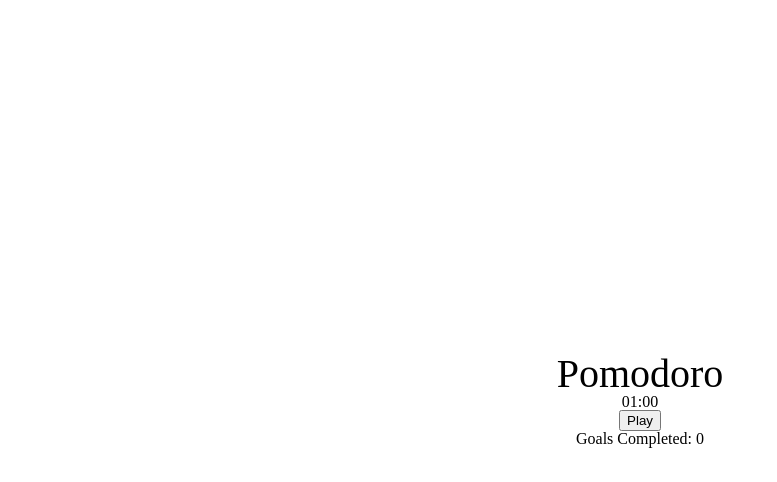
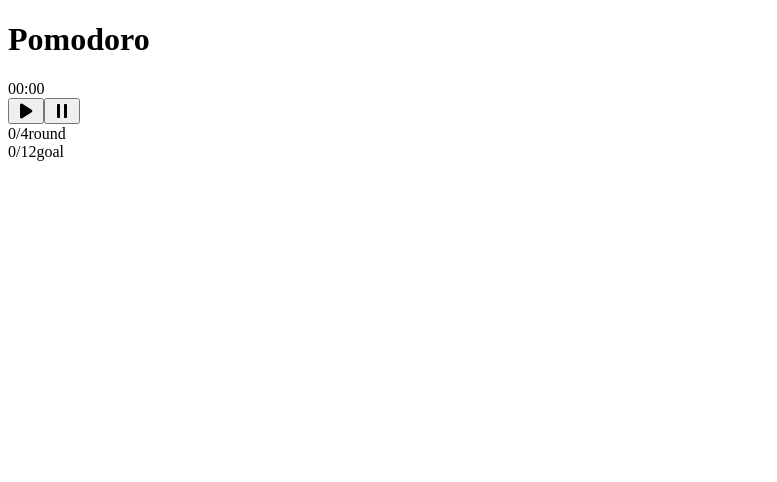
Before and after one commit to shionpark/pomodoro, a React (Vite) app: page / in a window 1280 px wide. Shown: the top 482 px of the page, without its empty margins (0-777 px from the left). Built offline with nearby package versions, Linux system fonts and the light colour scheme.

Commit message:
chore: Restart

```diff
--- a/src/App.tsx
+++ b/src/App.tsx
@@ -1,32 +1,52 @@
 import React from 'react';
-import { styled, ThemeProvider } from 'styled-components';
-
-import { Globalstyles } from '@/styles';
-import { darkTheme } from './theme.ts';
 import { Timer } from './components';
-
-const Wrapper = styled.div`
-  height: 100vh;
-  width: 100vw;
-  display: flex;
-  flex-direction: column;
-  justify-content: center;
-  align-items: center;
-`;
-
-const Title = styled.h1`
-  font-size: 40px;
-`;
 
 function App() {
   return (
-    <ThemeProvider theme={darkTheme}>
-      <Globalstyles />
-      <Wrapper>
-        <Title>Pomodoro</Title>
-        <Timer />
-      </Wrapper>
-    </ThemeProvider>
+    <>
+      <h1>Pomodoro</h1>
+      <div>
+        <span>00</span>
+        <span>:</span>
+        <span>00</span>
+      </div>
+      <div>
+        <button>
+          <svg
+            style={{ display: 'block', width: '20px', height: '20px' }}
+            fill="currentColor"
+            viewBox="0 0 20 20"
+            xmlns="http://www.w3.org/2000/svg"
+            aria-hidden="true"
+          >
+            <path d="M6.3 2.841A1.5 1.5 0 004 4.11V15.89a1.5 1.5 0 002.3 1.269l9.344-5.89a1.5 1.5 0 000-2.538L6.3 2.84z"></path>
+          </svg>
+        </button>
+        <button>
+          <svg
+            style={{ display: 'block', width: '20px', height: '20px' }}
+            fill="currentColor"
+            viewBox="0 0 20 20"
+            xmlns="http://www.w3.org/2000/svg"
+            aria-hidden="true"
+          >
+            <path d="M5.75 3a.75.75 0 00-.75.75v12.5c0 .414.336.75.75.75h1.5a.75.75 0 00.75-.75V3.75A.75.75 0 007.25 3h-1.5zM12.75 3a.75.75 0 00-.75.75v12.5c0 .414.336.75.75.75h1.5a.75.75 0 00.75-.75V3.75a.75.75 0 00-.75-.75h-1.5z"></path>
+          </svg>
+        </button>
+      </div>
+      <div>
+        <span>0</span>
+        <span>/</span>
+        <span>4</span>
+        <span>round</span>
+      </div>
+      <div>
+        <span>0</span>
+        <span>/</span>
+        <span>12</span>
+        <span>goal</span>
+      </div>
+    </>
   );
 }
 
--- a/src/styles/Globalstyles.tsx
+++ /dev/null
@@ -1,14 +0,0 @@
-import { createGlobalStyle } from 'styled-components';
-import reset from 'styled-reset';
-
-export const Globalstyles = createGlobalStyle`
-    ${reset}
-    body {
-    }
-    a {
-        text-decoration: none;
-        &:visited:not(.history-link) {
-        color: inherit;
-       }
-    }
-`;
--- a/src/styles/index.ts
+++ /dev/null
@@ -1 +0,0 @@
-export * from './Globalstyles';
```
